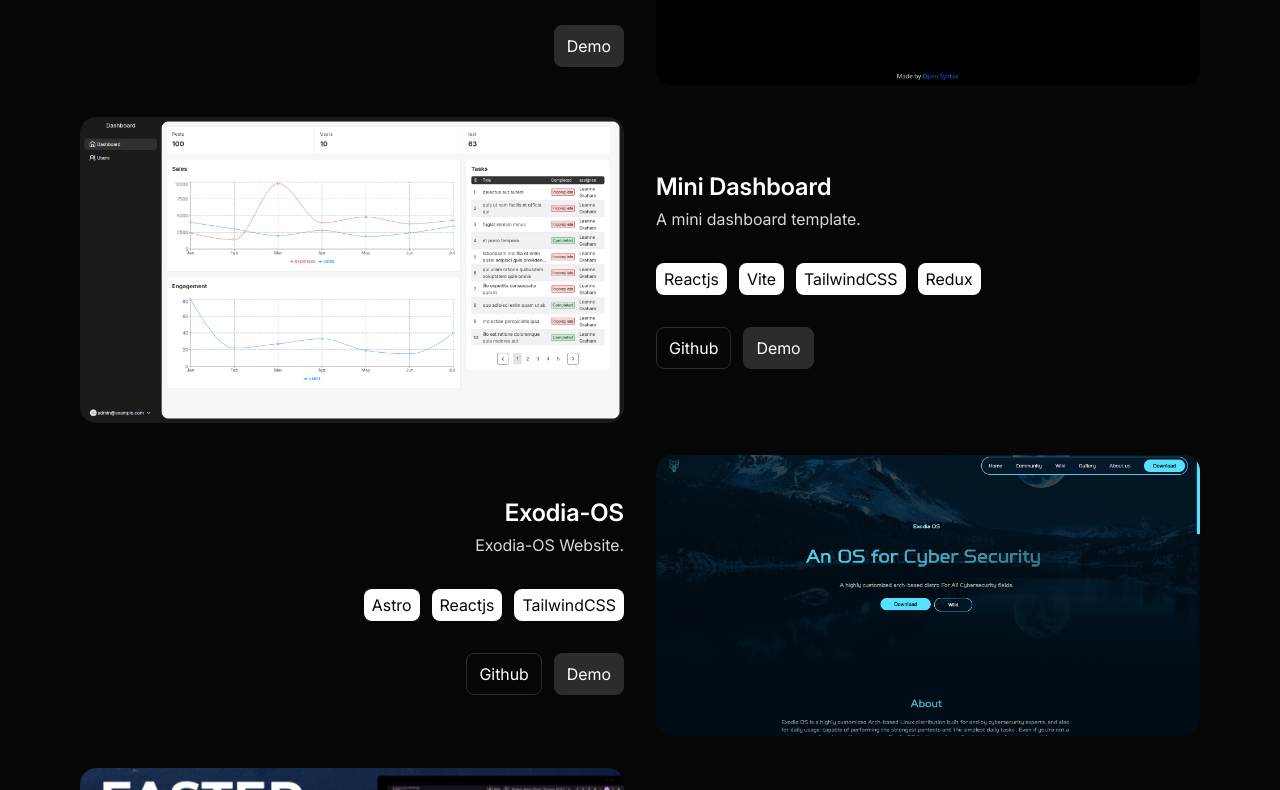
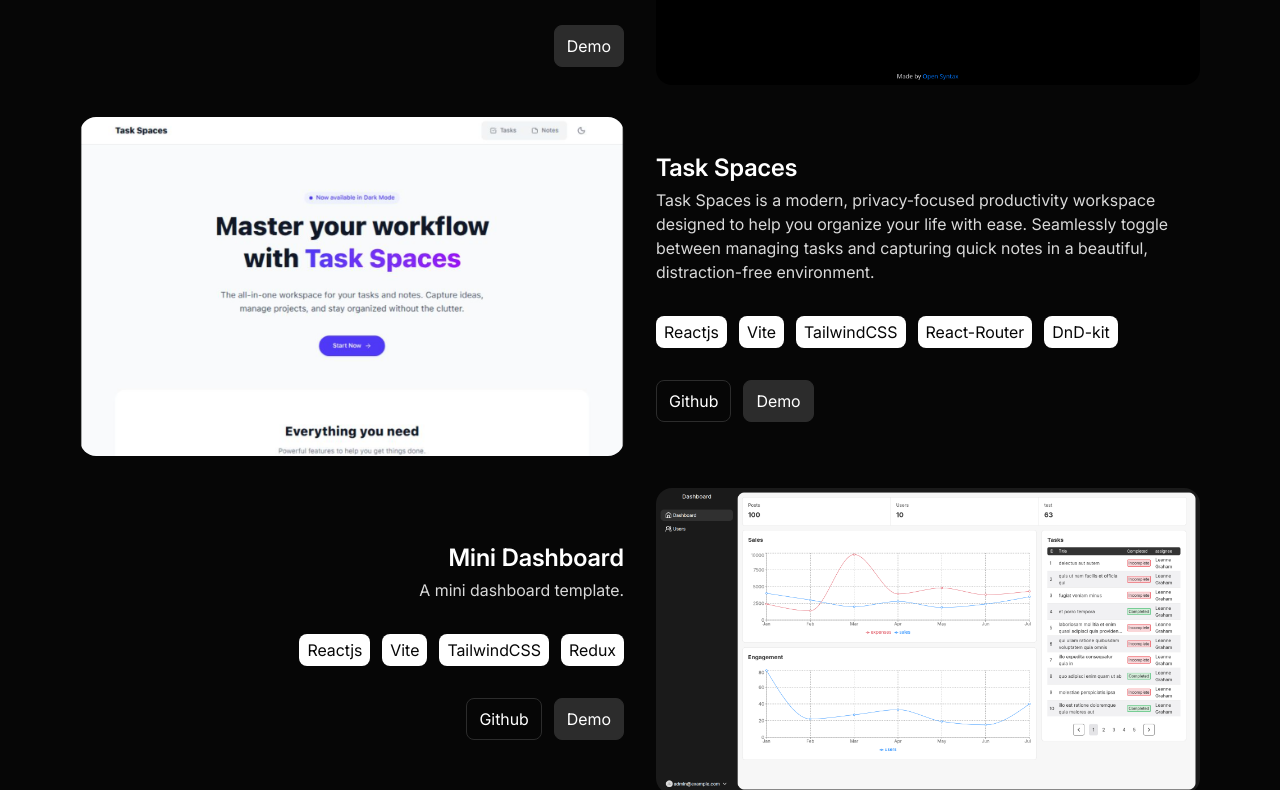
Before and after one commit to OmarIsADev/portfolio-v2, a React (Vite) app: page / in a window 1280 px wide. Shown: the part 1590-2380 px from the top of the page. Built offline with nearby package versions, Linux system fonts and the light colour scheme.

Commit message:
Added Task Spaces Project.

```diff
--- a/src/sections/projects.jsx
+++ b/src/sections/projects.jsx
@@ -9,6 +9,7 @@
 import uttt from "../assets/projects/ultimatexo.png";
 import weather from "../assets/projects/weather-app.png";
 import whatsapp from "../assets/projects/whatsapp.png";
+import taskspaces from "../assets/projects/task-spaces.png";
 
 const projects = [
   {
@@ -32,6 +33,15 @@
       "React-Router",
       "WebSocket",
     ],
+  },
+  {
+    header: "Task Spaces",
+    description:
+      "Task Spaces is a modern, privacy-focused productivity workspace designed to help you organize your life with ease. Seamlessly toggle between managing tasks and capturing quick notes in a beautiful, distraction-free environment.",
+    img: taskspaces,
+    demo: "https://task-spaces.vercel.app/",
+    github: "https://github.com/OmarIsADev/Task-Spaces",
+    stack: ["Reactjs", "Vite", "TailwindCSS", "React-Router", "DnD-kit"],
   },
   {
     header: "Mini Dashboard",
```
Also changed, not shown: src/assets/projects/task-spaces.png (added).
